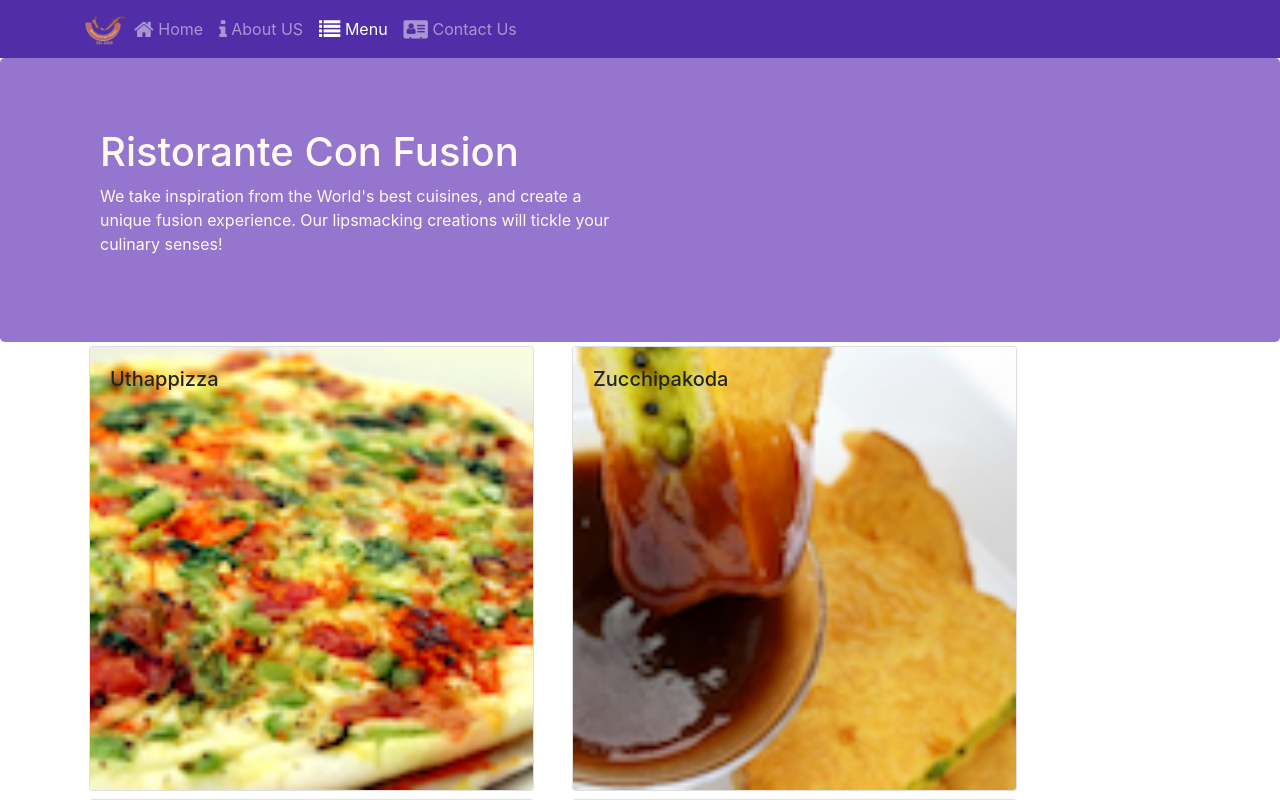
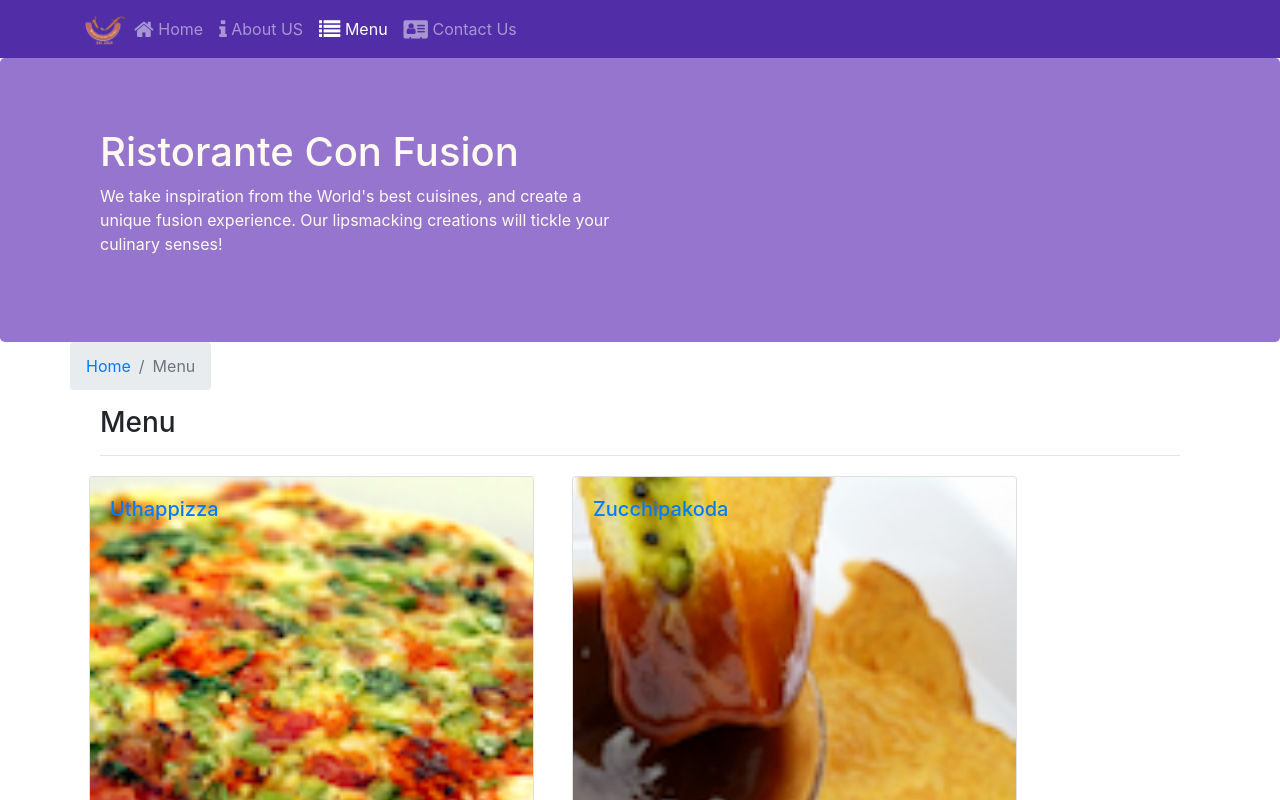
Before and after one commit to Rounak-Ghosh/namaste-world, a React (Create React App) app: page /menu in a window 1280 px wide. Shown: the top 800 px of the page. Built offline with nearby package versions, Linux system fonts and the light colour scheme.

Commit message:
Single Page Application Part 2

```diff
--- a/src/components/ContactComponent.js
+++ b/src/components/ContactComponent.js
@@ -1,8 +1,20 @@
 import React from 'react';
+import { Breadcrumb, BreadcrumbItem } from 'reactstrap';
+import { Link } from 'react-router-dom';
 
 function Contact(props) {
     return(
         <div className="container">
+            <div className="row">
+                <Breadcrumb>
+                    <BreadcrumbItem><Link to='/home'>Home</Link></BreadcrumbItem>
+                    <BreadcrumbItem active>Contact Us</BreadcrumbItem>
+                </Breadcrumb>
+            </div>
+            <div className="col-12">
+                <h3>Contact Us</h3>
+                <hr />
+            </div>
             <div className="row row-content">
                 <div className="col-12">
                 <h3>Location Information</h3>
--- a/src/components/DishdetailComponent.js
+++ b/src/components/DishdetailComponent.js
@@ -1,5 +1,6 @@
 import React from 'react';
-import { Card, CardImg, CardText, CardBody, CardTitle } from 'reactstrap';
+import { Card, CardImg, CardText, CardBody, CardTitle, Breadcrumb, BreadcrumbItem } from 'reactstrap';
+import { Link } from 'react-router-dom';
 
     function RenderDish({dish}) {
         if(dish != null) {
@@ -52,19 +53,31 @@
     }
 
     const DishDetail = (props) => {
-
-        if(props.dish == null) {
-            return (
-                <div></div>
+        console.log(props.comments);
+        if(props.dish != null) {
+            return(
+                <div className='container'>
+                    <div className="row">
+                        <Breadcrumb>
+                            <BreadcrumbItem><Link to='/menu'>Menu</Link></BreadcrumbItem>
+                            <BreadcrumbItem active>{props.dish.name}</BreadcrumbItem>
+                        </Breadcrumb>
+                    </div>
+                    <div className="col-12">
+                        <h3>{props.dish.name}</h3>
+                        <hr />
+                    </div>
+                    <div className="row">
+                        <div className="col-12 col-md-5 m-1">
+                            <RenderDish dish={props.dish} />
+                        </div>
+                        <div className="col-12 col-md-5 m-1">
+                            <RenderComments comments={props.comments} />
+                        </div>
+                    </div>
+                </div>
             );
         }
-
-        return(
-            <div className='row'>
-                <RenderDish dish={props.dish} />
-                <RenderComments dish={props.dish.comments} />
-            </div>
-        );
     }
 
 
--- a/src/components/MainComponent.js
+++ b/src/components/MainComponent.js
@@ -34,13 +34,23 @@
           />
       );
     }
+
+    const DishWithId = ({match}) => {
+      return(
+        <DishDetail dish={this.state.dishes.filter((dish) => dish.id === parseInt(match.params.dishId, 10))[0]}
+          comments={this.state.comments.filter((comment) => comment.dishId === parseInt(match.params.dishId, 10))}
+        />
+          );
+    }
+
     return (
       <div>
         <Header />
         <Switch>
           <Route path='/home' component={HomePage} />
           <Route exact path='/menu' component={() => <Menu dishes={this.state.dishes} />} />
-          <Route exact path="/contactus" component={Contact} />
+          <Route path='/menu/:dishId' component={DishWithId} />
+          <Route exact path='/contactus' component={Contact} />
           <Redirect to='/home' />
         </Switch>
         <Footer />
--- a/src/components/MenuComponent.js
+++ b/src/components/MenuComponent.js
@@ -1,13 +1,16 @@
 import React from 'react';
-import { Card, CardImg, CardImgOverlay, CardTitle } from 'reactstrap';
+import { Card, CardImg, CardImgOverlay, CardTitle, Breadcrumb, BreadcrumbItem } from 'reactstrap';
+import { Link } from 'react-router-dom';
 
     function RendermenuItem({ dish, onClick }) {
         return (
-            <Card onClick={() => onClick(dish.id)}> {/* There is some error here*/}
-                <CardImg width="100%" src={dish.image} alt={dish.name}/>
-                <CardImgOverlay>
-                    <CardTitle>{dish.name}</CardTitle>
-                </CardImgOverlay>
+            <Card>
+                <Link to={`/menu/${dish.id}`} >
+                    <CardImg width="100%" src={dish.image} alt={dish.name}/>
+                    <CardImgOverlay>
+                        <CardTitle>{dish.name}</CardTitle>
+                    </CardImgOverlay>
+                </Link>
             </Card>
         );
     }
@@ -17,13 +20,23 @@
         const menu = props.dishes.map((dish) => {
             return (
                 <div key={dish.id} className="col-12 col-md-5 m-1">
-                    <RendermenuItem dish={dish} onClick={props.onClick} />
+                    <RendermenuItem dish={dish} />
                 </div>
             )
         });
 
         return (
             <div className="container">
+                <div className="row">
+                    <Breadcrumb>
+                        <BreadcrumbItem><Link to='/home'>Home</Link></BreadcrumbItem>
+                        <BreadcrumbItem active>Menu</BreadcrumbItem>
+                    </Breadcrumb>
+                </div>
+                <div className="col-12">
+                    <h3>Menu</h3>
+                    <hr />
+                </div>
                 <div className="row">
                         {menu}
                 </div>
```
